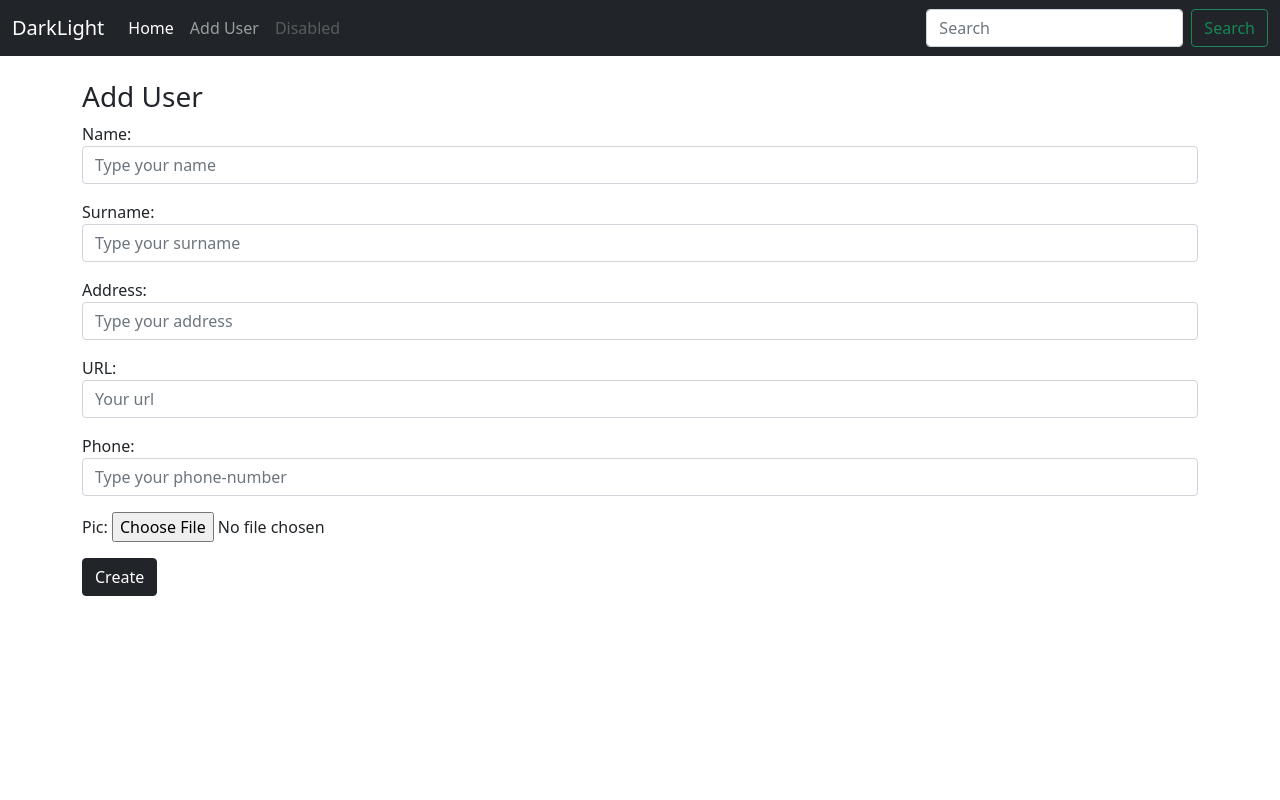
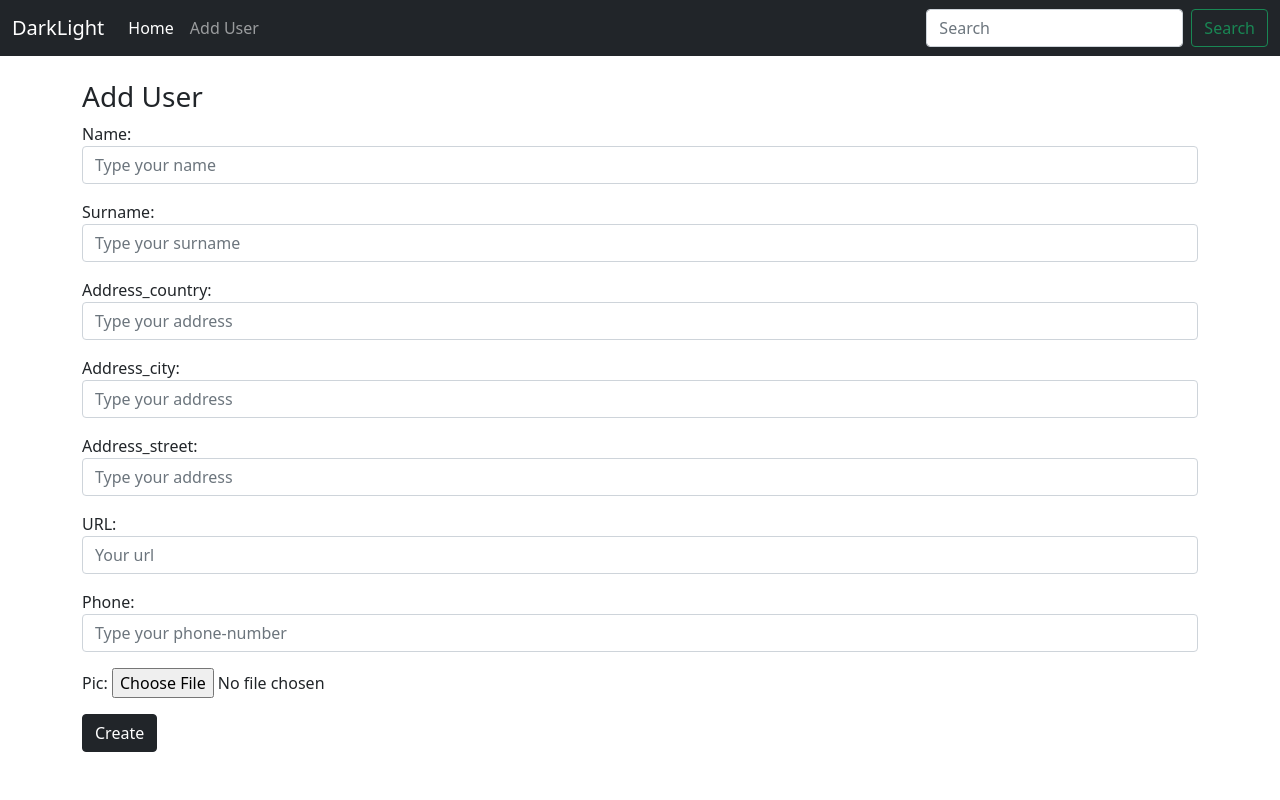
Before and after one commit to Viking5274/my_project, a Django app: page /add_user in a window 1280 px wide. Run offline with Django 3.2, Linux system fonts and the light colour scheme.

Commit message:
Updated search, styles

```diff
--- a/phone_book/forms.py
+++ b/phone_book/forms.py
@@ -1,3 +1,5 @@
+from django import forms
+
 from .models import PhoneBook
 from django.forms import ModelForm, TextInput
 
@@ -5,7 +7,7 @@ from django.forms import ModelForm, TextInput
 class UserForm(ModelForm):
     class Meta:
         model = PhoneBook
-        fields = ["name", "surname", "address", "url", "phone", "pic"]
+        fields = ["name", "surname", "address_country", "address_city", "address_street", "url", "phone", "pic"]
 
         widgets = {
             "name": TextInput(attrs={
@@ -16,7 +18,15 @@ class UserForm(ModelForm):
                 "class": 'form-control',
                 "placeholder": "Type your surname"
             }),
-            "address": TextInput(attrs={
+            "address_country": TextInput(attrs={
+                "class": 'form-control',
+                "placeholder": "Type your address",
+            }),
+            "address_city": TextInput(attrs={
+                "class": 'form-control',
+                "placeholder": "Type your address",
+            }),
+            "address_street": TextInput(attrs={
                 "class": 'form-control',
                 "placeholder": "Type your address",
             }),
@@ -35,6 +45,77 @@ class UserForm(ModelForm):
 
     def __init__(self, *args, **kwargs):
         super(UserForm, self).__init__(*args, **kwargs)
-        self.fields['address'].required = False
+
+        self.fields['address_country'].required = False
+        self.fields['address_city'].required = False
+        self.fields['address_street'].required = False
         self.fields['url'].required = False
         self.fields['pic'].required = False
+
+    def clean(self):
+        print(self)
+        address_country = self.cleaned_data.get('address_country')
+        address_city = self.cleaned_data.get('address_city')
+        address_street = self.cleaned_data.get('address_street')
+        name = self.cleaned_data.get('name')
+        surname = self.cleaned_data.get('surname')
+        phone = self.cleaned_data.get('phone')
+        for i in PhoneBook.objects.all():
+            if (name == i.name and surname == i.surname) and id != i.id:
+                raise forms.ValidationError({'surname': u'Error: User with this name and surname is already exist'})
+            if i.phone == phone:
+                raise forms.ValidationError({'phone': u'Error: This phone is already exits'})
+            if address_street != '' or address_city != '' or address_country != '':
+                if not (address_street != '' and address_city != '' and address_country != ''):
+                    raise forms.ValidationError(
+                        {'address_city': u'Error: If you want fill address, please fill all fields'})
+        return self.cleaned_data
+
+
+class EditForm(ModelForm):
+    class Meta:
+        model = PhoneBook
+        fields = ["name", "surname", "address_country", "address_city", "address_street", "url", "phone", "pic"]
+
+        widgets = {
+            "name": TextInput(attrs={
+                "class": 'form-control',
+                "placeholder": "Type your name"
+            }),
+            "surname": TextInput(attrs={
+                "class": 'form-control',
+                "placeholder": "Type your surname"
+            }),
+            "address_country": TextInput(attrs={
+                "class": 'form-control',
+                "placeholder": "Type your address",
+            }),
+            "address_city": TextInput(attrs={
+                "class": 'form-control',
+                "placeholder": "Type your address",
+            }),
+            "address_street": TextInput(attrs={
+                "class": 'form-control',
+                "placeholder": "Type your address",
+            }),
+            "phone": TextInput(attrs={
+                "class": 'form-control',
+                "placeholder": "Type your phone-number",
+                "pattern": "[0-9]{6,15}"
+            }),
+
+            "url": TextInput(attrs={
+                "class": 'form-control',
+                "placeholder": "Your url"
+            }),
+
+        }
+
+    def __init__(self, *args, **kwargs):
+        super(EditForm, self).__init__(*args, **kwargs)
+
+        self.fields['address_country'].required = False
+        self.fields['address_city'].required = False
+        self.fields['address_street'].required = False
+        self.fields['url'].required = False
+        self.fields['pic'].required = False
--- a/phone_book/models.py
+++ b/phone_book/models.py
@@ -3,10 +3,11 @@ from django.urls import reverse
 
 
 class PhoneBook(models.Model):
-
     name = models.CharField('Name', max_length=50)
     surname = models.CharField('Surname', max_length=65)
-    address = models.CharField('Address', max_length=255)
+    address_country = models.CharField('Address_country', max_length=255)
+    address_city = models.CharField('Address_city', max_length=255)
+    address_street = models.CharField('Address_street', max_length=255)
     url = models.URLField("URL")
     phone = models.CharField("Phone", max_length=15)
     pic = models.ImageField(null=True, blank=True, upload_to="images/")
@@ -19,4 +20,4 @@ class PhoneBook(models.Model):
         verbose_name_plural = "Contacts"
 
     def get_absolute_url(self):
-        return reverse('user-details', args=(str(self.id)))
+        return reverse('user-details', args=[str(self.id)])
--- a/phone_book/templates/phone_book/base.html
+++ b/phone_book/templates/phone_book/base.html
@@ -29,13 +29,10 @@
                   <li class="nav-item">
                      <a class="nav-link" href="{% url 'add_user' %}">Add User</a>
                   </li>
-                  <li class="nav-item">
-                     <a class="nav-link disabled" href="#" tabindex="-1" aria-disabled="true">Disabled</a>
-                  </li>
                </ul>
-               <form class="d-flex">
-                  <input class="form-control me-2" type="search" placeholder="Search" aria-label="Search">
-                  <button class="btn btn-outline-success" type="submit">Search</button>
+               <form class="d-flex" action="{% url 'search' %}" method="get">
+                  <input name="q" class="form-control me-2" type="search" placeholder="Search" aria-label="Search">
+                  <button class="btn btn-outline-success"  type="submit" >Search</button>
                </form>
             </div>
          </div>
--- a/phone_book/urls.py
+++ b/phone_book/urls.py
@@ -9,7 +9,8 @@ urlpatterns = [
     path('user/<int:pk>/', views.UserDetail.as_view(), name='user-details'),
     path('add_user', views.AddUser.as_view(), name='add_user'),
     path('user/edit/<int:pk>', views.UpdateUser.as_view(), name='update_user'),
-    path('user/delete/<int:pk>', views.DeleteUser.as_view(), name='delete_user')
+    path('user/delete/<int:pk>', views.DeleteUser.as_view(), name='delete_user'),
+    path('search_result', views.SearchResultsView.as_view(), name='search'),
 ]
 
 if settings.DEBUG:
--- a/phone_book/views.py
+++ b/phone_book/views.py
@@ -1,7 +1,9 @@
+from django.db.models import Q
 from django.urls import reverse_lazy
 from django.views.generic import ListView, DetailView, CreateView, UpdateView, DeleteView
+from django.shortcuts import get_object_or_404, redirect
 
-from .forms import UserForm
+from .forms import UserForm, EditForm
 from .models import PhoneBook
 
 
@@ -25,7 +27,18 @@ class AddUser(CreateView):
 class UpdateUser(UpdateView):
     model = PhoneBook
     template_name = 'phone_book/update_user.html'
-    form_class = UserForm
+    form_class = EditForm
+    #queryset = PhoneBook.objects.all()
+
+    """def get_object(self, queryset = PhoneBook.objects.all()):
+        id_ = self.kwargs.get('pk')
+        print("MY ID")
+        print(id_)
+        return get_object_or_404(PhoneBook, id=id_)
+
+    def form_valid(self, form):
+        print(form.cleaned_data)
+        return super().form_valid(form)"""
 
 
 class DeleteUser(DeleteView):
@@ -34,6 +47,13 @@ class DeleteUser(DeleteView):
     success_url = reverse_lazy('home')
 
 
-def find_by_name(request):
-    ans = PhoneBook.object.filter(name = request)
-    template_name='phone_book/search'
+class SearchResultsView(ListView):
+    model = PhoneBook
+    template_name = 'phone_book/search_result.html'
+
+    def get_queryset(self):  # new
+        query = self.request.GET.get('q')
+        object_list = PhoneBook.objects.filter(
+            Q(name__icontains=query) | Q(surname__icontains=query) | Q(phone__icontains=query)
+        )
+        return object_list
```
Also changed, not shown: phone_book/templates/phone_book/details.html (+38 -12 lines), phone_book/templates/phone_book/home.html (+10 -8 lines), phone_book/templates/phone_book/search_result.html (added, +17 -0 lines), db.sqlite3, phone_book/migrations/0002_auto_20210308_2354.py (added), phone_book/migrations/0003_remove_phonebook_address.py (added), 1 other file.
